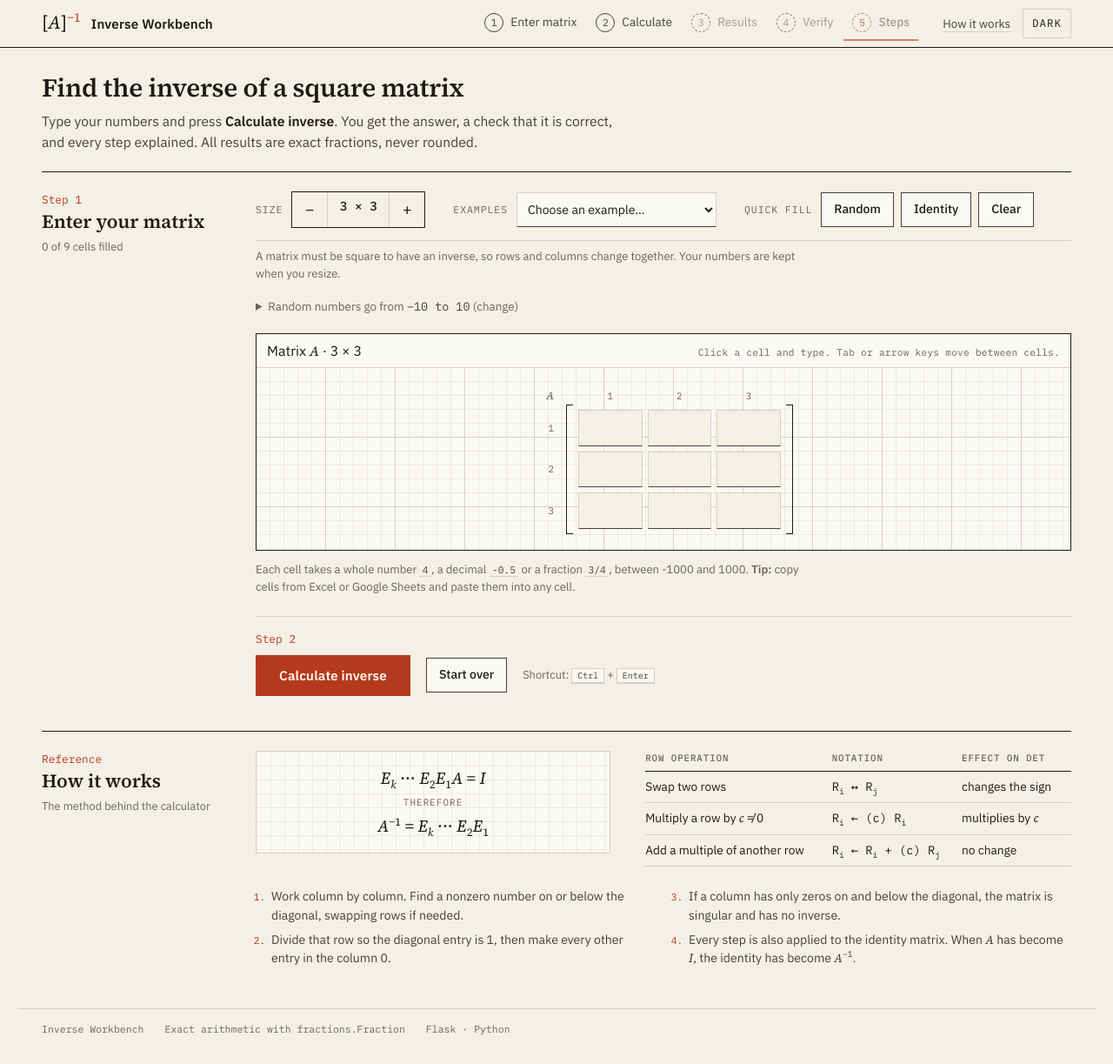
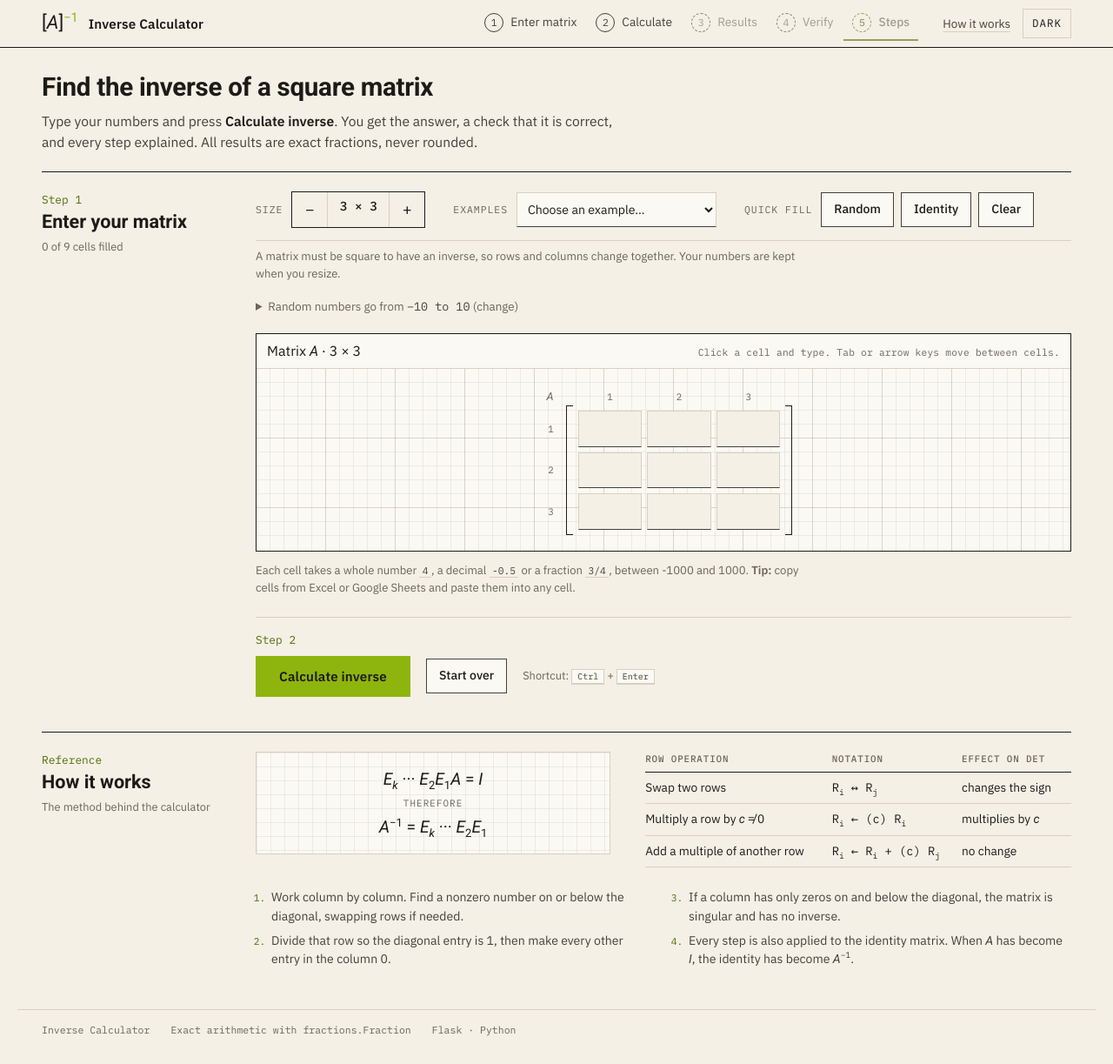
Before and after one commit to hryleeee/Inverse-Matrix-Operation, a Flask app: page / in a window 1280 px wide. Shown: the whole page at 87% size. Before the commit the page ends 1190 px from the top, so only its background shows below. Run offline with Flask 3, Linux system fonts and the light colour scheme.

Commit message:
UPDATE UI

```diff
--- a/Inverse Matrix/app.py
+++ b/Inverse Matrix/app.py
@@ -1,4 +1,4 @@
-"""The Matrix - inverse of a square matrix using explicit elementary matrices.
+"""Inverse Calculator - inverse of a square matrix using explicit elementary matrices.
 
 Method
 ------
--- a/Inverse Matrix/launcher.py
+++ b/Inverse Matrix/launcher.py
@@ -26,10 +26,10 @@ def main():
     server = make_server('127.0.0.1', port, app)
 
     if sys.platform == 'win32':
-        ctypes.windll.kernel32.SetConsoleTitleW('Inverse Workbench')
+        ctypes.windll.kernel32.SetConsoleTitleW('Inverse Calculator')
 
     print('=' * 52)
-    print('  INVERSE WORKBENCH  -  exact matrix inverse calculator')
+    print(' INVERSE CALCULATOR - exact matrix inverse calculator')
     print('=' * 52)
     print(f'  Running at {url}', flush=True)
     print('  Your browser should open automatically.')
--- a/Inverse Matrix/static/script.js
+++ b/Inverse Matrix/static/script.js
@@ -1,4 +1,4 @@
-/* Inverse Workbench — browser interface.
+/* Inverse Calculator – browser interface.
  *
  * The browser only validates and collects input; all mathematics happens on
  * the server with exact fractions. Pure helpers (validation, paste parsing,
--- a/Inverse Matrix/static/style.css
+++ b/Inverse Matrix/static/style.css
@@ -17,18 +17,22 @@
     --ink: #1d1b17;
     --ink-2: #45413a;
     --graphite: #6b655a;
-    --accent: #b5391e;          /* vermilion: primary action, the inverse, focus */
-    --accent-strong: #93290f;
-    --accent-wash: #f3e0d5;
-    --on-accent: #fffaf2;
+    --accent: #8eb50e;          /* lime: primary action, the inverse, focus */
+    --accent-strong: #6b8a08;
+    --accent-wash: #e6efc4;
+    --on-accent: #1d1b17;
     --ok: #2e6a3b;              /* forest: verified / invertible */
     --ok-wash: #e1eadb;
     --warn: #865500;
     --warn-wash: #f5e8c9;
-    --focus-ring: 0 0 0 2px var(--paper), 0 0 0 4px var(--accent);
+    --accent-text: #556c06;     /* readable lime for text and focus on light paper */
+    --error: #b3261e;           /* invalid entries, failed checks, singular results */
+    --error-strong: #8c1d18;
+    --error-wash: #f9dedc;
+    --focus-ring: 0 0 0 2px var(--paper), 0 0 0 4px var(--accent-text);
     --sans: 'IBM Plex Sans', 'Segoe UI', system-ui, sans-serif;
     --mono: 'IBM Plex Mono', Consolas, 'Courier New', monospace;
-    --serif: 'Source Serif 4', 'Cambria', Georgia, 'Times New Roman', serif;
+    --serif: 'Roboto', 'Segoe UI', system-ui, sans-serif;
     --label-col: 210px;
     --ease: cubic-bezier(0.2, 0.7, 0.2, 1);
     --cell-w: 4.6rem;
@@ -148,7 +154,7 @@ code {
     transition: color 0.15s, border-color 0.15s;
 }
 .stage:hover { color: var(--ink); border-bottom-color: var(--rule); }
-.stage.is-current { color: var(--ink); border-bottom-color: var(--accent); font-weight: 500; }
+.stage.is-current { color: var(--ink); border-bottom-color: var(--accent-text); font-weight: 500; }
 .stage-no {
     display: inline-grid;
     place-items: center;
@@ -160,14 +166,14 @@ code {
     font-size: 0.72rem;
     line-height: 1;
 }
-.stage.is-current .stage-no { border-color: var(--accent); color: var(--accent); }
+.stage.is-current .stage-no { border-color: var(--accent-text); color: var(--accent-text); }
 .stage.is-done .stage-no { background: var(--ok); border-color: var(--ok); color: var(--paper); }
 .stage[aria-disabled="true"] { color: var(--graphite); opacity: 0.6; cursor: not-allowed; }
 .stage[aria-disabled="true"]:hover { border-bottom-color: transparent; }
 .stage[aria-disabled="true"] .stage-no { border-style: dashed; }
 .masthead-tools { display: flex; align-items: center; gap: 14px; }
 .help-link { font-size: 0.84rem; color: var(--ink-2); text-underline-offset: 4px; text-decoration-color: var(--rule); white-space: nowrap; }
-.help-link:hover { color: var(--accent); text-decoration-color: var(--accent); }
+.help-link:hover { color: var(--accent-text); text-decoration-color: var(--accent-text); }
 
 .text-btn {
     background: none;
@@ -259,7 +265,7 @@ main { max-width: 1240px; margin: 0 auto; padding: 0 28px; }
     display: block;
     font-family: var(--mono);
     font-size: 0.8rem;
-    color: var(--accent);
+    color: var(--accent-text);
     margin-bottom: 2px;
 }
 .sheet-label h2 {
@@ -451,23 +457,23 @@ main { max-width: 1240px; margin: 0 auto; padding: 0 28px; }
 .cell:focus {
     outline: none;
     background: var(--paper-raised);
-    border-color: var(--accent);
-    box-shadow: inset 0 -2px 0 var(--accent);
+    border-color: var(--accent-text);
+    box-shadow: inset 0 -2px 0 var(--accent-text);
 }
 .cell.missing { background: var(--warn-wash); border-bottom-color: var(--warn); }
-.cell.bad { background: var(--accent-wash); border-color: var(--accent); color: var(--accent-strong); }
+.cell.bad { background: var(--error-wash); border-color: var(--error); color: var(--error-strong); }
 .cell.is-new { animation: cell-in 0.28s var(--ease) both; }
 .idx.is-new { animation: fade-in 0.28s var(--ease) both; }
 @keyframes cell-in { from { opacity: 0; transform: scale(0.85); } to { opacity: 1; transform: none; } }
 @keyframes fade-in { from { opacity: 0; } to { opacity: 1; } }
 /* Highlight the row and column of the focused cell. */
-.idx.is-active { color: var(--accent); font-weight: 600; }
+.idx.is-active { color: var(--accent-text); font-weight: 600; }
 
-.field-error { color: var(--accent-strong); font-size: 0.85rem; }
+.field-error { color: var(--error); font-size: 0.85rem; }
 .field-error:not(:empty) {
     margin-top: 10px;
     padding: 6px 0 6px 12px;
-    border-left: 2px solid var(--accent);
+    border-left: 2px solid var(--error);
 }
 .hint { color: var(--graphite); font-size: 0.82rem; margin-top: 12px; max-width: 80ch; }
 
@@ -824,7 +830,7 @@ details.step[open] .step-body { animation: reveal 0.28s var(--ease) both; }
     color: var(--ink-2);
 }
 .method-list li { break-inside: avoid; margin-bottom: 6px; }
-.method-list li::marker { font-family: var(--mono); color: var(--accent); font-size: 0.8em; }
+.method-list li::marker { font-family: var(--mono); color: var(--accent-text); font-size: 0.8em; }
 
 /* ---------- Colophon ---------- */
 .colophon {
--- a/Inverse Matrix/templates/index.html
+++ b/Inverse Matrix/templates/index.html
@@ -4,10 +4,10 @@
     <meta charset="UTF-8">
     <meta name="viewport" content="width=device-width, initial-scale=1.0">
     <meta name="description" content="Find the inverse of a square matrix with exact fractions, a correctness check and every step explained.">
-    <title>Inverse Workbench</title>
+    <title>Inverse Calculator</title>
     <link rel="preconnect" href="https://fonts.googleapis.com">
     <link rel="preconnect" href="https://fonts.gstatic.com" crossorigin>
-    <link rel="stylesheet" href="https://fonts.googleapis.com/css2?family=IBM+Plex+Mono:wght@400;500;600&family=IBM+Plex+Sans:wght@400;500;600&family=Source+Serif+4:ital,opsz,wght@0,8..60,400;0,8..60,600;1,8..60,400;1,8..60,600&display=swap">
+    <link rel="stylesheet" href="https://fonts.googleapis.com/css2?family=IBM+Plex+Mono:wght@400;500;600&family=IBM+Plex+Sans:wght@400;500;600&family=Roboto:ital,wght@0,400;0,500;0,700;1,400;1,500&display=swap">
     <link rel="stylesheet" href="{{ url_for('static', filename='style.css') }}">
     <script>
         /* Apply a saved theme before first paint to avoid a flash. */
@@ -19,9 +19,9 @@
 
     <header class="masthead">
         <div class="masthead-inner">
-            <a class="wordmark" href="#top" aria-label="Inverse Workbench, back to top">
+            <a class="wordmark" href="#top" aria-label="Inverse Calculator, back to top">
                 <span class="wordmark-glyph" aria-hidden="true"><span class="wg-bracket">[</span><var>A</var><span class="wg-bracket">]</span><sup>−1</sup></span>
-                <span class="wordmark-name">Inverse Workbench</span>
+                <span class="wordmark-name">Inverse Calculator</span>
             </a>
             <!-- The five stages of the workflow; later stages unlock after a calculation. -->
             <nav class="stages" aria-label="Workflow">
@@ -203,7 +203,7 @@
     </main>
 
     <footer class="colophon">
-        <span>Inverse Workbench</span>
+        <span>Inverse Calculator</span>
         <span>Exact arithmetic with <code>fractions.Fraction</code></span>
         <span>Flask · Python</span>
     </footer>
```
Also changed, not shown: other parts of Inverse Matrix/static/style.css (+24 -22 lines), Inverse Matrix/README.md, README.md.
